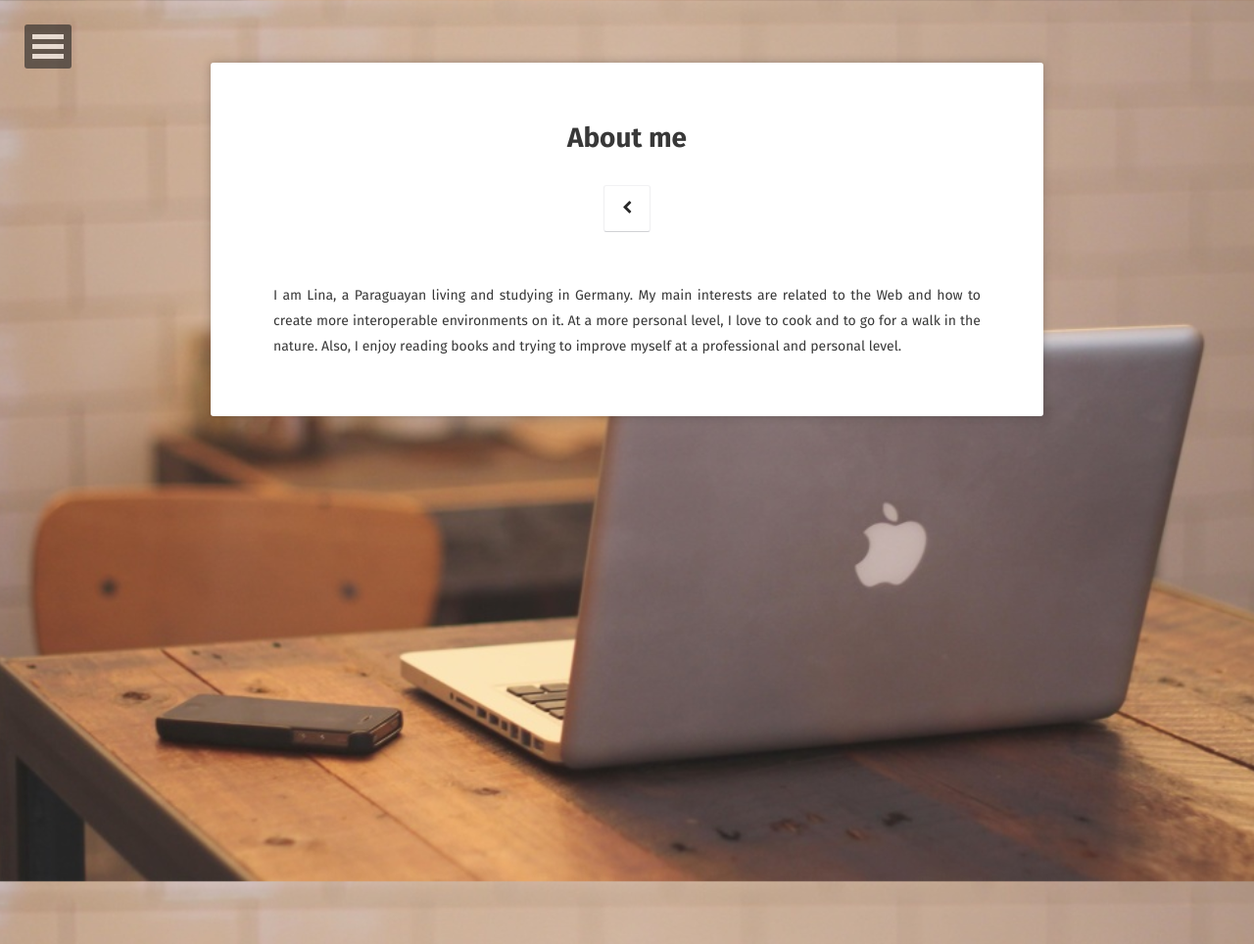
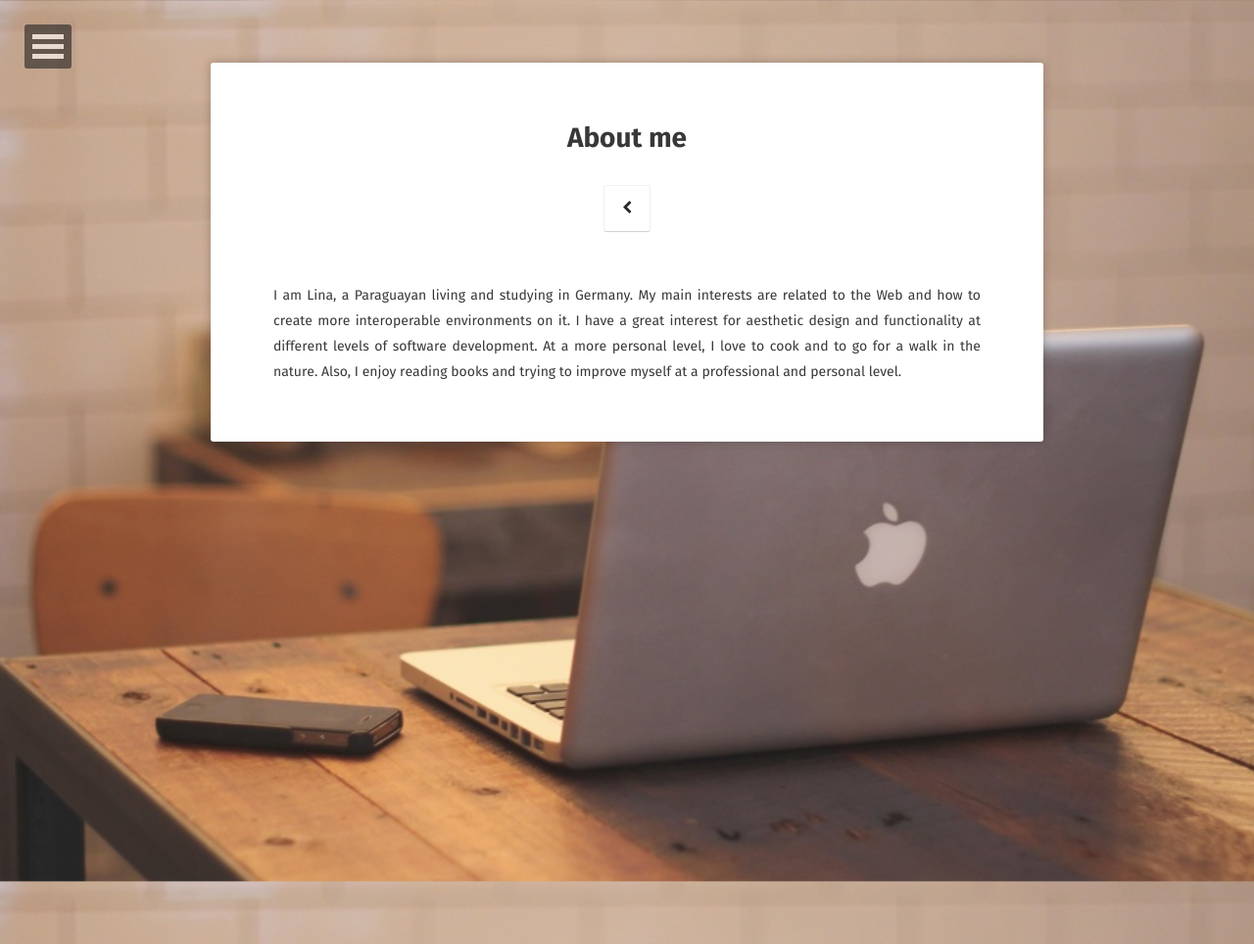
Before and after one commit to lcomet/linamolinascomet, a Jekyll site: the page built from about/index.md, in a window 1280 px wide. Shown: the whole page at 98% size. Built offline with Jekyll 4.4.1, drawn with Linux system fonts in a browser that asks for light colours; some web fonts are replaced.

Commit message:
update text about

```diff
--- a/about/index.md
+++ b/about/index.md
@@ -6,5 +6,5 @@ date: 2016-03-21
 comments: false
 ---
 I am Lina, a Paraguayan living and studying in Germany.
-My main interests are related to the Web and how to create more interoperable environments on it.
+My main interests are related to the Web and how to create more interoperable environments on it. I have a great interest for aesthetic design and functionality at different levels of software development.
 At a more personal level, I love to cook and to go for a walk in the nature. Also, I enjoy reading books and trying to improve myself at a professional and personal level.
```
